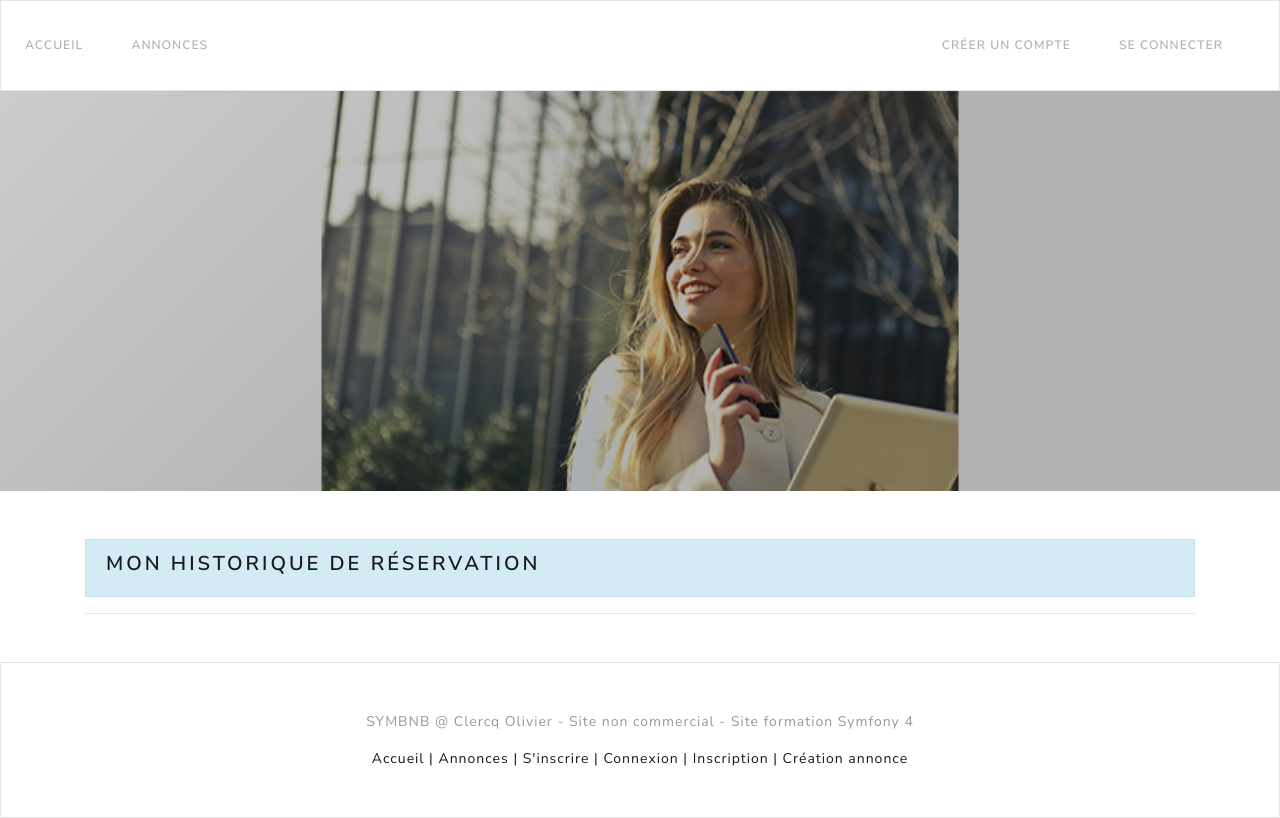
After one commit to DevOlivier/Projet_Symfony4, a Symfony app: template templates/account/bookings.html.twig in a window 1280 px wide. The commit adds this page. Run offline with Twig, Linux system fonts and the light colour scheme; the template is opened without the code that fills it, so the values that code supplies are empty; some libraries are stand-ins or nearby versions.

Commit message:
gestion des reservations

```diff
--- /dev/null
+++ b/templates/account/bookings.html.twig
@@ -0,0 +1,29 @@
+{% extends 'base.html.twig' %}
+{% block title %}Historique de réservation{% endblock %}
+{% block body %}
+    <div id="bgContact"></div>
+    <div class="container mt-5">
+        <div class="alert alert-info mt-3">
+             <h4>Mon historique de réservation</h4>
+        </div>
+        <hr>
+
+        {% for booking in app.user.bookings %}
+            <div class="row">
+                <div class="col-md-5 mt-5" alt="" class="img-fluid">
+                    <img src="../img/img-london.jpg" alt="" class="img-fluid" >
+                </div>
+                <div class="col-md-7 mt-5">
+                    <h2 style="font-size:16px;"> {{booking.ad.title}} </h2>
+                    <h3 style="font-size:14px"> Réservation n° {{booking.id}} </h3>
+                    <p>Réservation du {{booking.startDate | date('d/m/Y')}} au
+                     {{booking.endDate | date('d/m/Y')}} <br>
+                     pour un prix de : {{booking.amount}} &euro;
+                    </p>
+                    <a href=" {{path('booking_show' , {'id' : booking.id })}} "
+                    class="btn btn-info">Voir annonce</a>
+                </div>
+            </div>
+        {% endfor %}
+    </div>
+{% endblock %}
--- a/templates/partials/header.html.twig
+++ b/templates/partials/header.html.twig
@@ -30,6 +30,7 @@
                             <a href=" {{path('account_index')}} " class="dropdown-item">Mon compte</a>
                             <a href=" {{path('account_profil')}} " class="dropdown-item">Modifier mon profil</a>
                             <a href=" {{path('account_password')}} " class="dropdown-item">Changer mon mot de passe</a>
+                            <a href=" {{path('account_bookings')}} " class="dropdown-item">Mes réservations</a>
                             <div class="dropdown-divider"></div>
                             <a href=" {{path('account_logout')}} " class="dropdown-item">Déconnexion</a>
                         </div>
```
Also changed, not shown: src/Controller/AccountController.php (+11 -0 lines), public/css/app.css.
